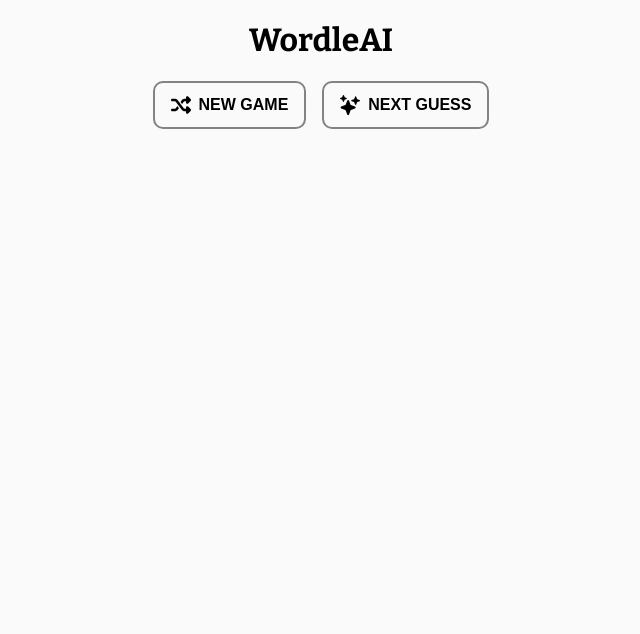
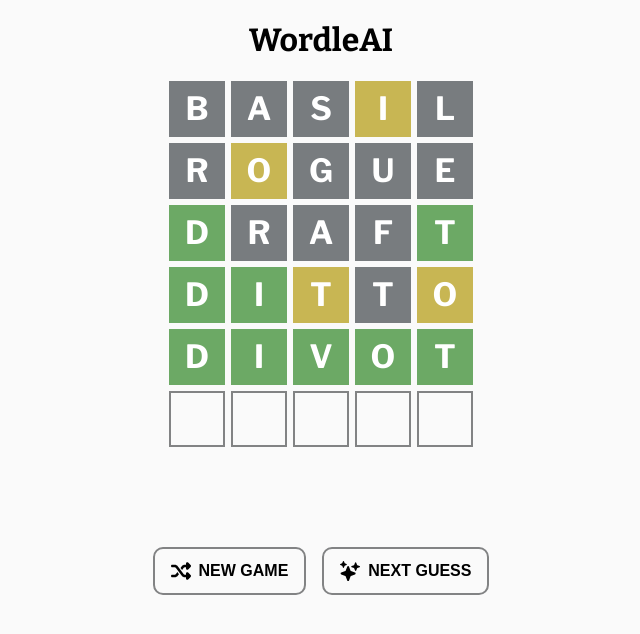
Before and after one commit to elishan77/WordleAI, a React (Vite) app in the folder frontend/: page /assist in a window 1280 px wide. Shown: the top 634 px of the page, without its empty margins (319-959 px from the left). Built offline with nearby package versions, Linux system fonts and the light colour scheme; the HTML template or start-up script is replaced by a standard one.

Commit message:
game components made and  tested

```diff
--- /dev/null
+++ b/frontend/src/components/GameBoard.tsx
@@ -0,0 +1,25 @@
+import { Word } from "../components/Word";
+import type { Status } from "../components/Word";
+
+export type Guess = {
+  word: string;
+  feedback: Status[];
+};
+
+type GameBoardProps = {
+  guesses: Guess[];
+};
+
+export function GameBoard({ guesses }: GameBoardProps) {
+  return (
+    <div className="game-board">
+      {Array.from({ length: 6 }).map((_, index) => (
+        <Word
+          key={index}
+          word={guesses[index]?.word || ""}
+          feedback={guesses[index]?.feedback || []}
+        />
+      ))}
+    </div>
+  );
+}
--- /dev/null
+++ b/frontend/src/components/Tile.tsx
@@ -0,0 +1,12 @@
+type TileProps = {
+  letter?: string;
+  status?: "green" | "yellow" | "gray" | "empty";
+};
+
+export function Tile({ letter, status }: TileProps) {
+  return (
+    <div className={`tile_${status}`}>
+      {letter}
+    </div>
+  );
+}
--- /dev/null
+++ b/frontend/src/components/Word.tsx
@@ -0,0 +1,22 @@
+import { Tile } from "./Tile";
+
+export type Status = "green" | "yellow" | "gray" | "empty";
+
+type WordRowProps = {
+  word: string;
+  feedback: (Status | undefined)[];
+};
+
+export function Word({ word, feedback }: WordRowProps) {
+  return (
+    <div className="word-row">
+      {Array.from({ length: 5 }).map((_, index) => (
+        <Tile
+          key={index}
+          letter={word[index].toUpperCase() || ""}
+          status={(feedback[index] as Status) || "empty"}
+        />
+      ))}
+    </div>
+  );
+}
--- a/frontend/src/index.css
+++ b/frontend/src/index.css
@@ -84,3 +84,87 @@ body {
 .game-button:hover {
   background-color: #f5f5f5;
 }
+
+.tile_empty {
+  background-color: #ffffff00;
+  color: rgba(255, 255, 255, 0);
+  border: 2px solid #828384;
+
+  width: 32px;
+  height: 32px;
+
+  font-family: 'Libre Franklin', sans-serif;
+  font-size: 32px;
+  font-weight: 700;
+
+  padding: 10px 10px
+}
+
+.tile_green {
+  display: flex;
+  align-items: center;
+  justify-content: center;
+
+  background-color: #6ca965;
+  color: rgb(255, 255, 255);
+  border: 2px solid #6ca965;
+
+  width: 32px;
+  height: 32px;
+
+  font-family: 'Libre Franklin', sans-serif;
+  font-size: 32px;
+  font-weight: 700;
+
+  padding: 10px 10px
+}
+
+.tile_yellow {
+  display: flex;
+  align-items: center;
+  justify-content: center;
+
+  background-color: #c8b653;
+  color: rgb(255, 255, 255);
+  border: 2px solid #c8b653;
+
+  width: 32px;
+  height: 32px;
+
+  font-family: 'Libre Franklin', sans-serif;
+  font-size: 32px;
+  font-weight: 700;
+
+  padding: 10px 10px
+}
+
+.tile_gray {
+  display: flex;
+  align-items: center;
+  justify-content: center;
+
+  background-color: #787c7f;
+  color: rgb(255, 255, 255);
+  border: 2px solid #787c7f;
+
+  width: 32px;
+  height: 32px;
+
+  font-family: 'Libre Franklin', sans-serif;
+  font-size: 32px;
+  font-weight: 700;
+
+  padding: 10px 10px
+}
+
+.word-row {
+  display: flex;
+  gap: 6px;
+}
+
+.game-board {
+  display: flex;
+  flex-direction: column;
+  gap: 6px;
+  margin-bottom: 100px;
+}
--- a/frontend/src/pages/Assist.tsx
+++ b/frontend/src/pages/Assist.tsx
@@ -1,15 +1,30 @@
 import { useNavigate } from "react-router-dom";
 import { FaShuffle } from "react-icons/fa6";
 import { IoSparkles } from "react-icons/io5";
-
-
+import { GameBoard } from "../components/GameBoard";
+import type { Guess } from "../components/GameBoard";
 
 export function Assist() {
   let navigate = useNavigate();
 
+  // replace with actual initialization/api call
+  const guesses: Guess[] = [
+    { word: "basil", feedback: ["gray", "gray", "gray", "yellow", "gray"] },
+    { word: "rogue", feedback: ["gray", "yellow", "gray", "gray", "gray"] },
+    { word: "draft", feedback: ["green", "gray", "gray", "gray", "green"] },
+    { word: "ditto", feedback: ["green", "green", "yellow", "gray", "yellow"] },
+    { word: "divot", feedback: ["green", "green", "green", "green", "green"] },
+    { word: "00000", feedback: ["empty", "empty", "empty", "empty", "empty"] }
+  ];
+
   return (
     <div className="page">
       <h1 className="header">WordleAI</h1>
+
+      {/* example guess board */}
+      <GameBoard guesses={guesses} />
+
+      {/* Game Buttons */}
       <div style={{ display: 'flex', flexDirection: 'row', gap: '16px' }}>
         <button
           className="game-button"
```
